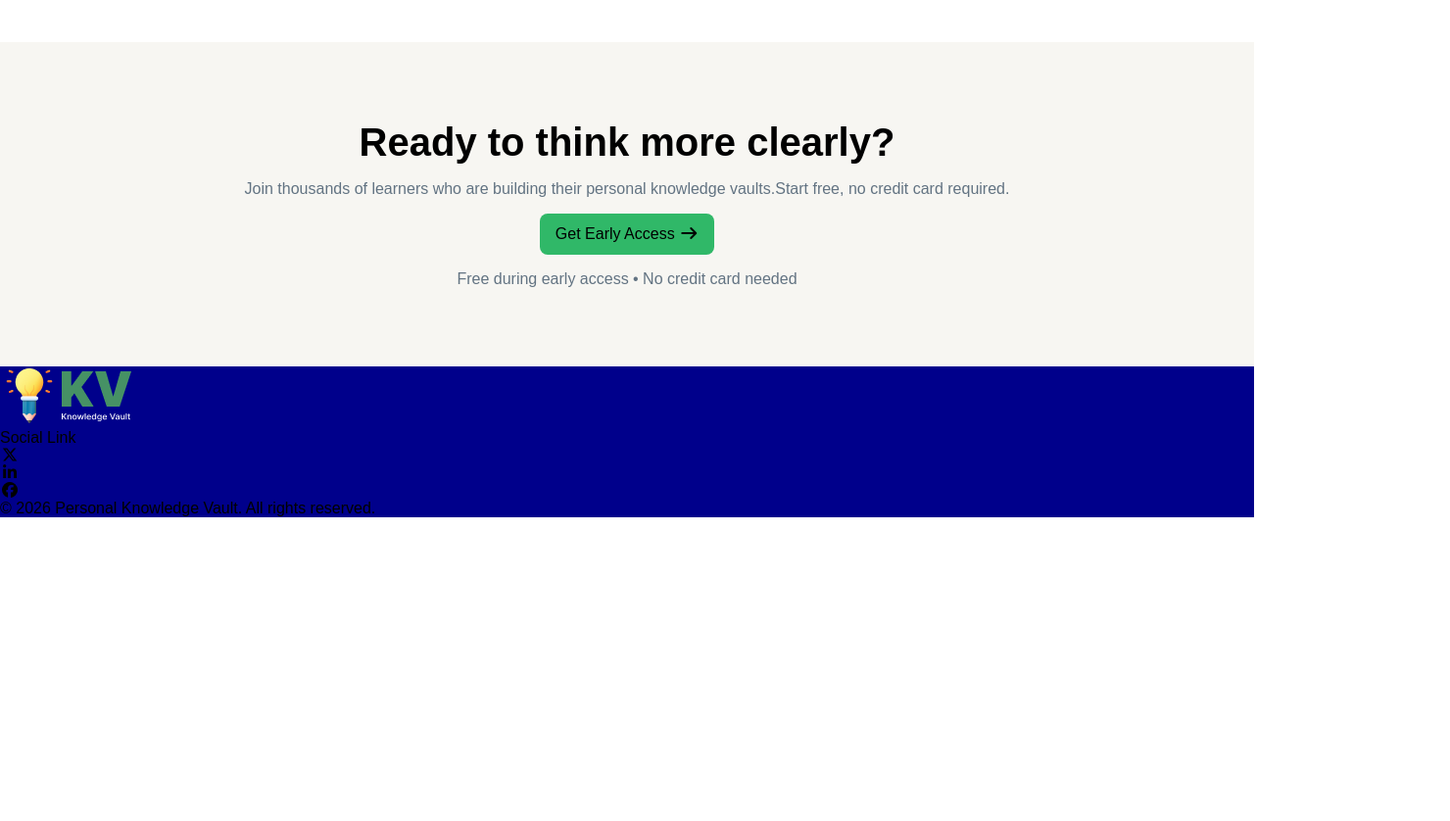
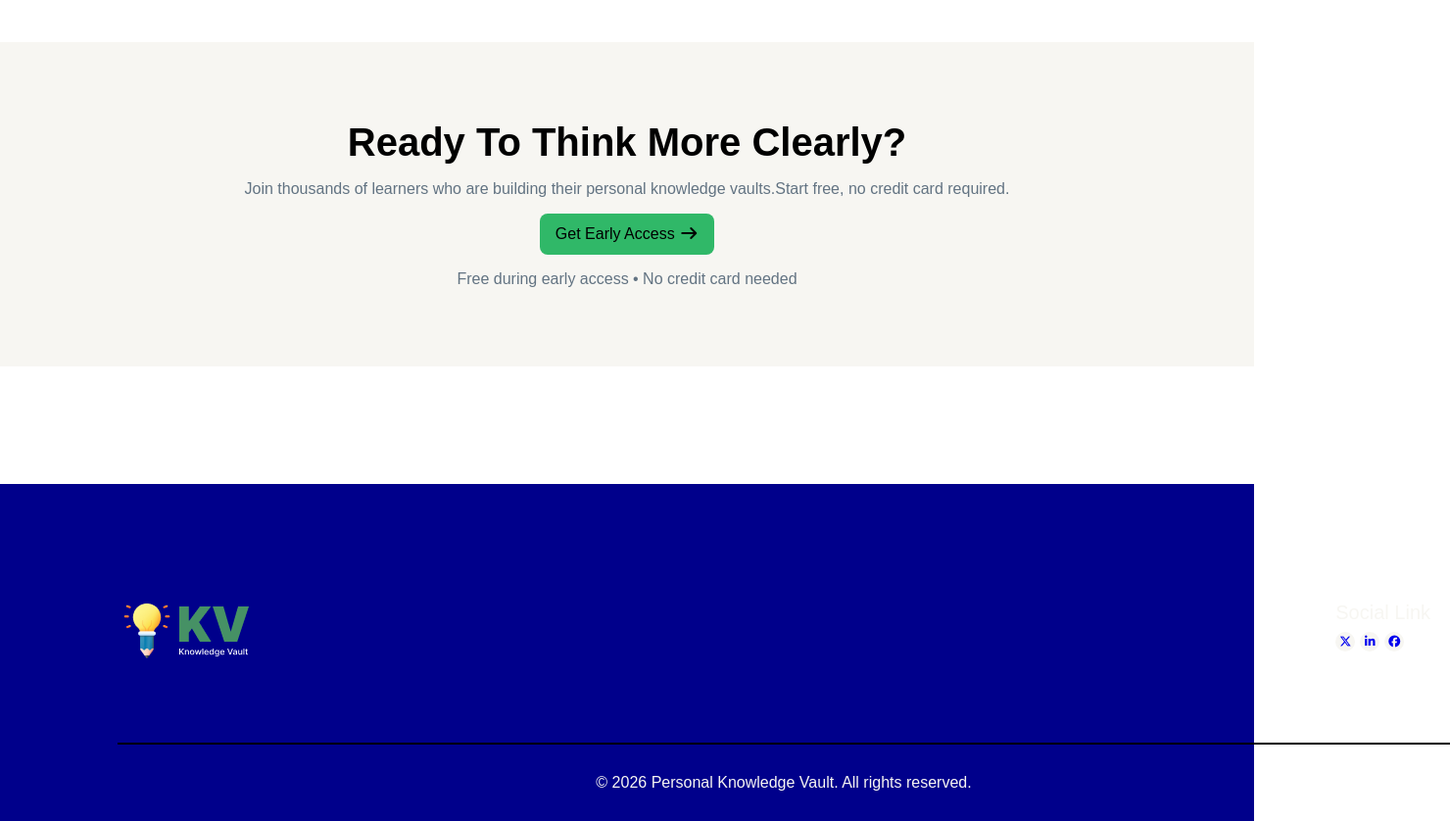
Before and after one commit to shanto2575/Assignment-1, a plain HTML site: page index.html in a window 1280 px wide. Shown: the part 2440-3278 px from the top of the page at 98% size, 1480 px wide, since content can reach past the window. Before the commit the page ends 2968 px from the top, so only its background shows below. Drawn offline with Linux system fonts and the light colour scheme.

Commit message:
five Commit

```diff
--- a/index.html
+++ b/index.html
@@ -127,20 +127,23 @@
             </div>
         </Section>
     </main>
-    <footer>
-        <div>
-            <div>
-                <img src="./assets/logo-footer.png" alt="footer-image">
-                <div>
+    <footer >
+        <div class="footer-head">
+            <div class="footer-top">
+                <div class="footer-left">
+                    <img src="./assets/logo-footer.png" alt="footer-image">
+                </div>
+                <div class="social">
                     <p>Social Link</p>
                     <ul>
-                        <li><i class="fa-brands fa-x-twitter"></i></li>
-                        <li><i class="fa-brands fa-linkedin-in"></i></li>
-                        <li><i class="fa-brands fa-facebook"></i></li>
+                        <li><a href="#"><i class="fa-brands fa-x-twitter"></i></a></li>
+                        <li><a href="#"><i class="fa-brands fa-linkedin-in"></i></a></li>
+                        <li><a href="#"><i class="fa-brands fa-facebook"></i></i></a></li>
+
                     </ul>
                 </div>
             </div>
-            <div>
+            <div class="footer-bottom">
                 <p>&copy; 2026 Personal Knowledge Vault. All rights reserved.</p>
             </div>
         </div>
--- a/style.css
+++ b/style.css
@@ -34,7 +34,9 @@ html {
     border: none;
     color: #FFFFFF;
 }
-
+.nav-btn button:hover{
+    background-color: #15703b;
+}
 
 .hero-Section {
     height: 674px;
@@ -101,6 +103,7 @@ html {
     gap: 16px
 }
 
+
 .first-btn {
     padding: 16px;
     text-align: center;
@@ -110,6 +113,9 @@ html {
     border: 1px solid #30B868;
     border-radius: 5px;
 }
+.first-btn:hover{
+    background-color: #15703b;
+}
 
 .second-btn {
     padding: 16px;
@@ -118,7 +124,9 @@ html {
     border: 1px solid white;
     border-radius: 5px;
 }
-
+.second-btn:hover{
+    background-color:#627382;
+}
 .Note-section {
     max-width: 1360px;
     margin: 120px auto;
@@ -212,6 +220,7 @@ html {
 .Second-Brain-text h2{
     font-size: 47px;
     font-weight: 700;
+    text-transform: capitalize;
 }
 .Second-Brain-text p{
     font-size: 16px;
@@ -258,6 +267,7 @@ html {
 .Early-Access-header h1{
     font-size: 40px;
     font-weight: 700;
+    text-transform: capitalize;
 
 }
 
@@ -274,7 +284,7 @@ html {
     border-radius: 8px;
 }
 .Early-Access-header button:hover{
-    background-color: tomato;
+    background-color:#15703b;
 }
 .Early-Access-header span{
     color: #627382;
@@ -283,4 +293,59 @@ html {
 footer{
     width: 100%;
     background-color: darkblue;
+    margin-top: 120px;
+    padding: 120px 120px 30px 120px;
 }
+.footer-head{
+    width: 1360px;
+    margin: auto;
+
+    text-align: center;
+}
+.footer-top{
+    display: flex;
+    justify-content: space-between;
+    text-align: center;
+
+}
+.social{
+    display: flex;
+    flex-direction: column;
+    align-items: flex-start ;
+    justify-content: flex-start;
+    padding-right: 20px;
+}
+.footer-top .social p{
+    font-size: 20px;
+    color: #F7F6F2;
+    margin-bottom: 8px;
+}
+.footer-top .social ul{
+    display: flex;
+    gap: 5px;
+}
+.footer-top .social ul li{
+    list-style: none;
+    background-color: #F7F6F2;
+    border-radius: 50%;
+    text-align: center;
+    height: 20px;
+    width: 20px;
+    font-size: 12px;
+    display: inline-flex;
+    align-items: center;
+    justify-content: center;
+}
+.footer-top .social ul li:hover{
+    background-color:hotpink;
+}
+.footer-top {
+    border-bottom: 2px solid black;
+    padding-bottom: 80px;
+}
+.footer-bottom{
+    color:#F7F6F2;
+    padding-top: 30px;
+    font-size: 16px;
+    font-weight: 400;
+}
```
